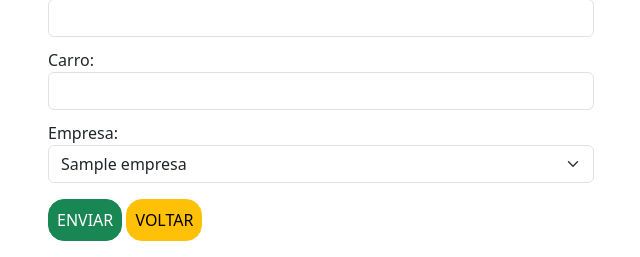
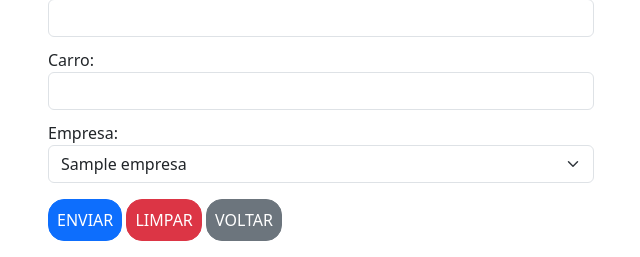
Before and after one commit to kaikem/OverCRUD, a PHP site: page /usucadastro.php in a window 1280 px wide. Shown: the part 741-998 px from the top of the page, without its empty margins (319-959 px from the left). Run offline with PHP 8.4, Linux system fonts and the light colour scheme; the visitor is signed in with stand-in values (Sample User, id 1); tables that the repository leaves empty or names only in its code hold one stand-in row (values such as "Sample post").

Commit message:
Update usucadastro.php
Botões do form.

```diff
--- a/overcrud/usucadastro.php
+++ b/overcrud/usucadastro.php
@@ -117,8 +117,9 @@ require_once 'sessionverif.php';
 
                     <!-- BUTTONS -->
                     <div class="form-group my-3">
-                        <input type="submit" class="btn btn-success loginbtn" value="ENVIAR">
-                        <a href="home.php" class="btn btn-warning loginbtn">VOLTAR</a>
+                        <input type="submit" class="btn btn-primary loginbtn" value="ENVIAR">
+                        <button type="button" class="btn btn-danger loginbtn" onclick="reset()">LIMPAR</button>
+                        <a href="usulista.php" class="btn btn-secondary loginbtn">VOLTAR</a>
                     </div>
                 </form>
             </div>
```
